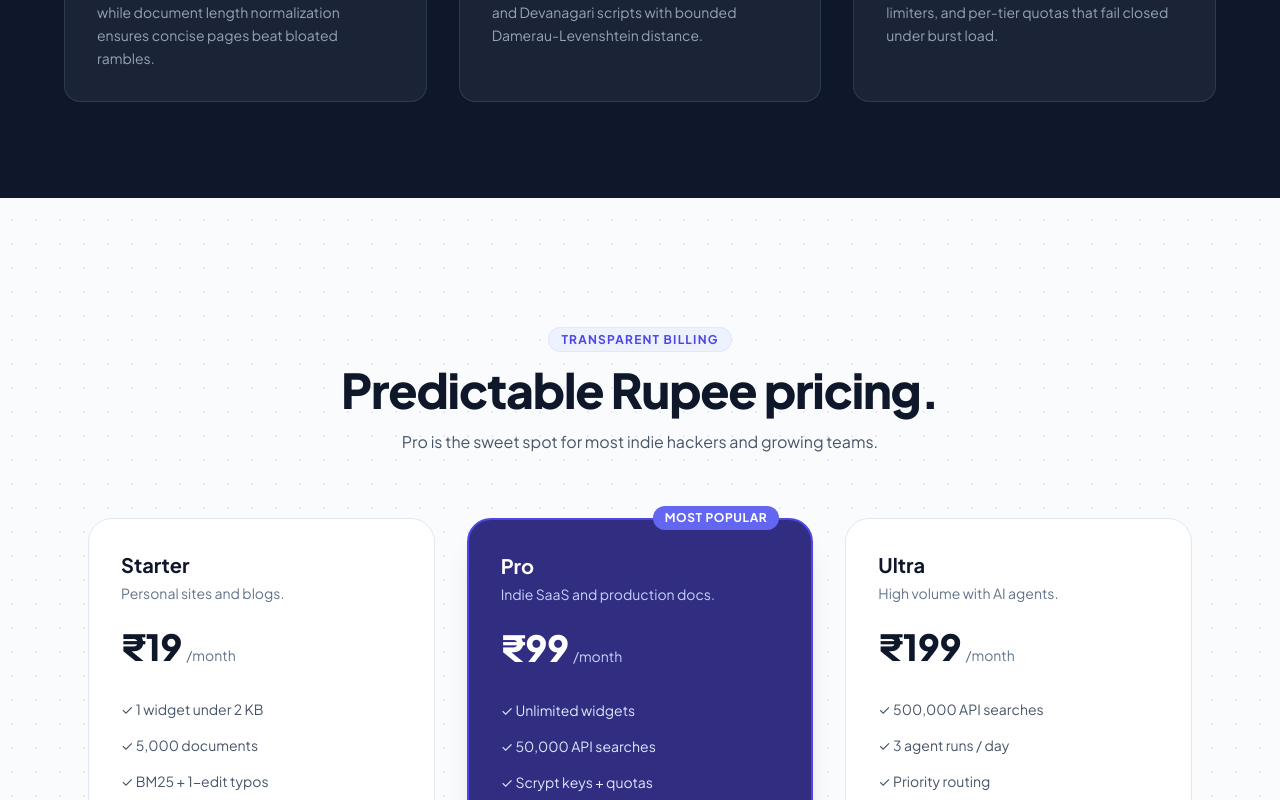
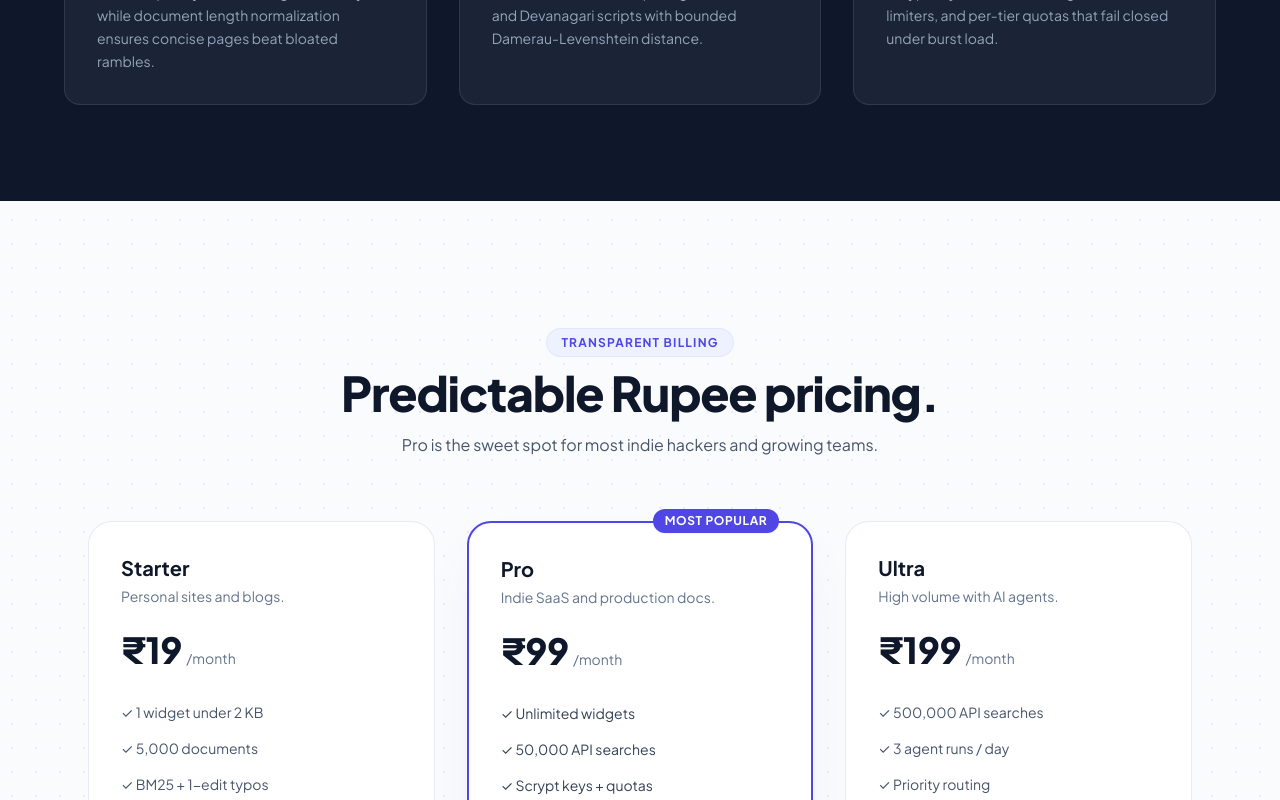
Before and after one commit to santoshkumarvvv/search-hub-, a Next.js app: page / in a window 1280 px wide. Shown: the part 2000-2800 px from the top of the page. Built offline with nearby package versions, Linux system fonts and the light colour scheme.

Commit message:
feat(pricing): upgrade Pro card to balanced white surface with glowing indigo border and Choose Starter/Pro/Ultra CTAs

```diff
--- a/app/layout.tsx
+++ b/app/layout.tsx
@@ -65,7 +65,7 @@ export default function RootLayout({ children }: { children: React.ReactNode })
               href="/"
               className="flex items-center gap-3 text-slate-900 no-underline focus:outline-none"
             >
-              <div className="bg-indigo-600 text-white font-bold px-3 py-1.5 rounded-xl text-sm shadow-sm">
+              <div className="bg-indigo-600 text-white font-bold px-3 py-1.5 rounded-xl text-sm shadow-sm shadow-indigo-200">
                 SE
               </div>
               <span className="font-bold text-lg tracking-tight">SearchEmbed</span>
--- a/app/page.tsx
+++ b/app/page.tsx
@@ -67,7 +67,7 @@ export default function HomePage() {
     <div>
       {/* Hero Section */}
       <section className="max-w-5xl mx-auto px-6 pt-20 pb-16 text-center">
-        <div className="inline-flex items-center gap-2 bg-indigo-50 border border-indigo-100 text-indigo-700 text-xs font-semibold px-3 py-1 rounded-full mb-6">
+        <div className="inline-flex items-center gap-2 bg-indigo-50 border border-indigo-100 text-indigo-700 text-xs font-semibold px-3.5 py-1.5 rounded-full mb-6 shadow-xs">
           <span className="w-2 h-2 rounded-full bg-emerald-500 animate-pulse" aria-hidden="true" />
           <span>SUB-MILLISECOND SEARCH ENGINE</span>
         </div>
@@ -266,10 +266,10 @@ export default function HomePage() {
         </div>
       </section>
 
-      {/* Pricing Section */}
+      {/* Pricing Section (Balanced & Elite) */}
       <section id="pricing" className="max-w-6xl mx-auto px-6 py-20 scroll-mt-16">
         <div className="text-center max-w-2xl mx-auto mb-16">
-          <span className="text-xs font-bold text-indigo-600 uppercase tracking-widest bg-indigo-50 px-3 py-1 rounded-full border border-indigo-100">
+          <span className="text-xs font-bold text-indigo-600 uppercase tracking-widest bg-indigo-50 px-3.5 py-1.5 rounded-full border border-indigo-100 shadow-xs">
             Transparent Billing
           </span>
           <h2 className="text-3xl sm:text-5xl font-extrabold tracking-tight text-slate-900 mt-4 mb-4">
@@ -282,7 +282,7 @@ export default function HomePage() {
 
         <div className="grid md:grid-cols-3 gap-8 items-stretch">
           {/* Starter Plan */}
-          <div className="bg-white border border-slate-200 rounded-3xl p-8 flex flex-col justify-between shadow-xs">
+          <div className="bg-white border border-slate-200/80 rounded-3xl p-8 flex flex-col justify-between shadow-xs hover:shadow-md transition">
             <div>
               <h3 className="font-bold text-xl text-slate-900 mb-1">Starter</h3>
               <p className="text-sm text-slate-500 mb-6">Personal sites and blogs.</p>
@@ -298,25 +298,25 @@ export default function HomePage() {
             </div>
             <a
               href="/pricing.html#pricing-plans"
-              className="w-full block text-center bg-slate-900 hover:bg-slate-800 text-white font-semibold py-3 rounded-xl text-sm transition no-underline"
+              className="w-full block text-center bg-slate-900 hover:bg-slate-800 text-white font-semibold py-3 rounded-xl text-sm transition shadow-sm no-underline"
             >
-              Start at ₹19
+              Choose Starter
             </a>
           </div>
 
-          {/* Pro Plan (Highlighted) */}
-          <div className="bg-indigo-900 text-white border-2 border-indigo-600 rounded-3xl p-8 flex flex-col justify-between shadow-xl relative">
-            <span className="absolute -top-3.5 right-8 bg-indigo-500 text-white text-xs font-bold px-3 py-1 rounded-full uppercase tracking-wider">
+          {/* Pro Plan (Elite Highlighted with Glowing Border) */}
+          <div className="bg-white border-2 border-indigo-600 rounded-3xl p-8 flex flex-col justify-between shadow-2xl shadow-indigo-500/10 relative">
+            <span className="absolute -top-3.5 right-8 bg-indigo-600 text-white text-xs font-bold px-3 py-1 rounded-full uppercase tracking-wider shadow-sm">
               Most Popular
             </span>
             <div>
-              <h3 className="font-bold text-xl mb-1 text-white">Pro</h3>
-              <p className="text-sm text-indigo-200 mb-6">Indie SaaS and production docs.</p>
+              <h3 className="font-bold text-xl text-slate-900 mb-1">Pro</h3>
+              <p className="text-sm text-slate-500 mb-6">Indie SaaS and production docs.</p>
               <div className="flex items-baseline gap-1 mb-8">
-                <span className="text-4xl font-extrabold text-white">₹99</span>
-                <span className="text-indigo-200 text-sm">/month</span>
+                <span className="text-4xl font-extrabold text-slate-900">₹99</span>
+                <span className="text-slate-500 text-sm">/month</span>
               </div>
-              <ul className="space-y-4 text-sm text-indigo-100 mb-8 list-none p-0">
+              <ul className="space-y-4 text-sm text-slate-700 mb-8 list-none p-0">
                 <li className="flex items-center gap-3">✓ Unlimited widgets</li>
                 <li className="flex items-center gap-3">✓ 50,000 API searches</li>
                 <li className="flex items-center gap-3">✓ Scrypt keys + quotas</li>
@@ -325,14 +325,14 @@ export default function HomePage() {
             </div>
             <a
               href="/pricing.html#pricing-plans"
-              className="w-full block text-center bg-indigo-50 hover:bg-white text-indigo-950 font-semibold py-3 rounded-xl text-sm transition shadow-md no-underline"
+              className="w-full block text-center bg-indigo-600 hover:bg-indigo-700 text-white font-semibold py-3 rounded-xl text-sm transition shadow-md shadow-indigo-200 no-underline"
             >
-              Choose Pro — ₹99/mo
+              Choose Pro
             </a>
           </div>
 
           {/* Ultra Plan */}
-          <div className="bg-white border border-slate-200 rounded-3xl p-8 flex flex-col justify-between shadow-xs">
+          <div className="bg-white border border-slate-200/80 rounded-3xl p-8 flex flex-col justify-between shadow-xs hover:shadow-md transition">
             <div>
               <h3 className="font-bold text-xl text-slate-900 mb-1">Ultra</h3>
               <p className="text-sm text-slate-500 mb-6">High volume with AI agents.</p>
@@ -348,9 +348,9 @@ export default function HomePage() {
             </div>
             <a
               href="/pricing.html#pricing-plans"
-              className="w-full block text-center bg-slate-900 hover:bg-slate-800 text-white font-semibold py-3 rounded-xl text-sm transition no-underline"
+              className="w-full block text-center bg-slate-900 hover:bg-slate-800 text-white font-semibold py-3 rounded-xl text-sm transition shadow-sm no-underline"
             >
-              Choose Ultra — ₹199/mo
+              Choose Ultra
             </a>
           </div>
         </div>
```
